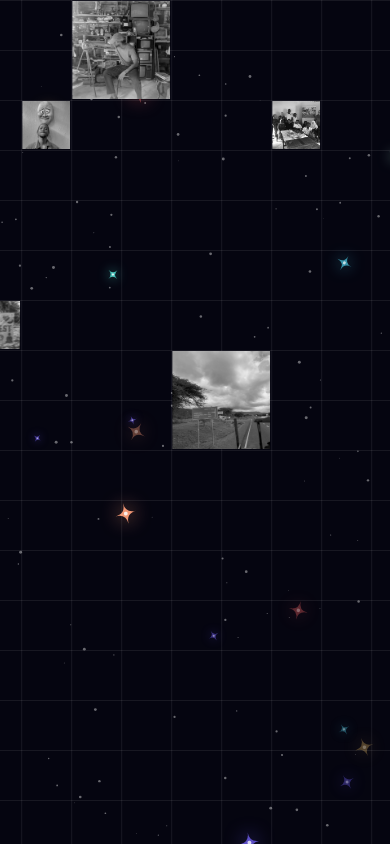
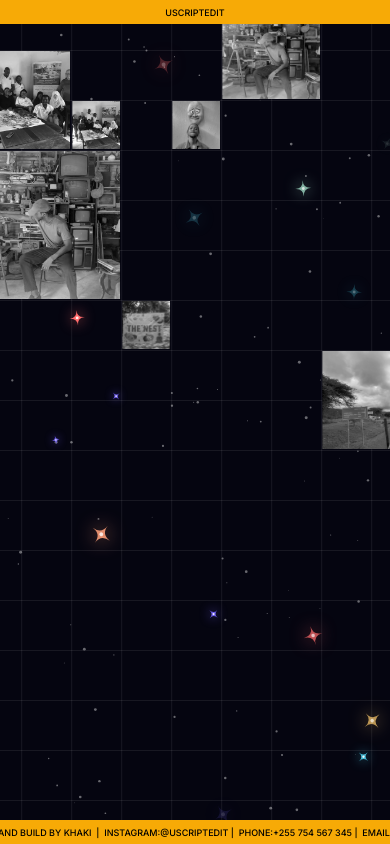
Before and after one commit to wenseslaus/uscriptedit-site, a React (Vite) app: page / in a window 390 px wide. Built offline with nearby package versions, Linux system fonts and the light colour scheme.

Commit message:
feat: add responsive top and bottom banners with endless marquee scroll

```diff
--- a/src/index.css
+++ b/src/index.css
@@ -286,3 +286,83 @@ a {
     margin-bottom: 1.5rem;
   }
 }
+
+/* Home Banners */
+.home-banner {
+  position: fixed;
+  left: 0;
+  width: 100vw;
+  height: 32px;
+  background-color: #F7AA06;
+  color: #000000;
+  font-size: 13px;
+  font-weight: 500;
+  text-transform: uppercase;
+  display: flex;
+  align-items: center;
+  z-index: 9999;
+  box-sizing: border-box;
+  overflow: hidden;
+}
+
+.home-banner.top-banner {
+  top: 0;
+  justify-content: center;
+}
+
+.home-banner.bottom-banner {
+  bottom: 0;
+  justify-content: flex-start;
+}
+
+.scrolling-text {
+  display: flex;
+  align-items: center;
+  white-space: nowrap;
+  width: max-content;
+  animation: scroll-left 25s linear infinite;
+}
+
+.scrolling-text:hover {
+  animation-play-state: paused;
+}
+
+.marquee-content {
+  display: flex;
+  align-items: center;
+  white-space: nowrap;
+  padding-right: 50px;
+}
+
+@keyframes scroll-left {
+  0% {
+    transform: translateX(0);
+  }
+  100% {
+    transform: translateX(-25%);
+  }
+}
+
+.home-banner a {
+  color: #000000;
+  text-decoration: none;
+  font-weight: 500;
+}
+
+.home-banner a:hover {
+  text-decoration: underline;
+}
+
+@media (max-width: 1024px) {
+  .home-banner {
+    height: 28px;
+    font-size: 11px;
+  }
+}
+
+@media (max-width: 600px) {
+  .home-banner {
+    height: 24px;
+    font-size: 9px;
+  }
+}
--- a/src/pages/HomeGrid.jsx
+++ b/src/pages/HomeGrid.jsx
@@ -207,6 +207,10 @@ export default function HomeGrid() {
 
   return (
     <>
+      <div className="home-banner top-banner">
+        <span>USCRIPTEDIT</span>
+      </div>
+
       <div className="marquee-wrapper">
         <div className={`marquee-train ${hoveredProject ? 'has-hover' : ''}`} ref={marqueeRef}>
           {renderGridBlock('block-1')}
@@ -222,6 +226,16 @@ export default function HomeGrid() {
           </div>
         </div>
       )}
+
+      <div className="home-banner bottom-banner">
+        <div className="scrolling-text">
+          {[1, 2, 3, 4].map((i) => (
+            <div key={i} className="marquee-content" aria-hidden={i > 1 ? "true" : "false"}>
+              ©️2026 USCRIPTEDIT &nbsp;|&nbsp; DESIGNED AND BUILD BY KHAKI &nbsp;|&nbsp; INSTAGRAM: <a href="https://www.instagram.com/uscriptedit" target="_blank" rel="noopener noreferrer">@USCRIPTEDIT</a> &nbsp;|&nbsp; PHONE: <a href="tel:+255754567345" target="_blank" rel="noopener noreferrer">+255 754 567 345</a> &nbsp;|&nbsp; EMAIL: <a href="mailto:uscriptedit@gmail.com" target="_blank" rel="noopener noreferrer">USCRIPTEDIT@GMAIL.COM</a>
+            </div>
+          ))}
+        </div>
+      </div>
     </>
   );
 }
```
